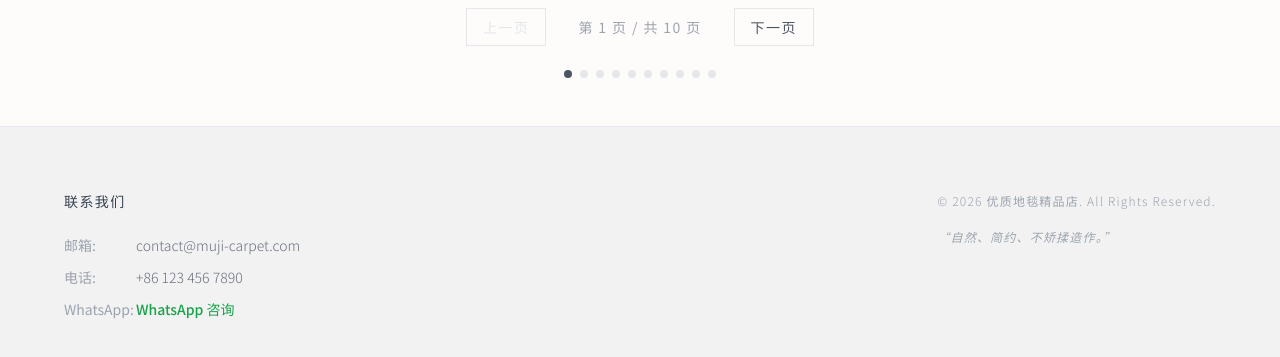
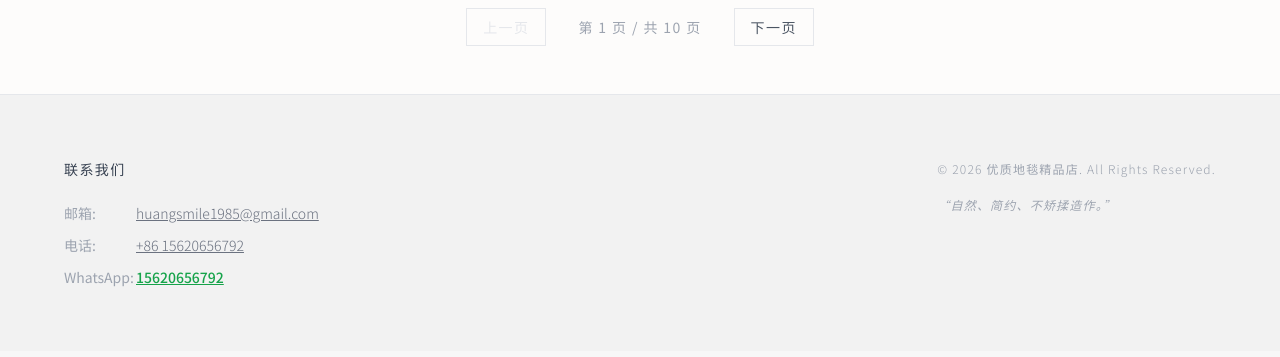
Before and after one commit to huangsmile1985/chang, a React (Vite) app: page / in a window 1280 px wide. Shown: the part 1069-1426 px from the top of the page. Built offline with nearby package versions, Linux system fonts and the light colour scheme.

Commit message:
Update App.tsx

```diff
--- a/App.tsx
+++ b/App.tsx
@@ -1,4 +1,3 @@
-
 import React, { useState, useMemo } from 'react';
 import { Language } from './types';
 import { TRANSLATIONS, MOCK_CARPETS } from './constants';
@@ -30,7 +29,7 @@ const App: React.FC = () => {
 
   return (
     <div className="min-h-screen flex flex-col bg-[#fdfcfb]">
-      {/* Header */}
+      {/* Header - 保持不变 */}
       <header className="bg-white border-b border-gray-100 py-12 px-6 sticky top-0 z-50 shadow-sm">
         <div className="max-w-6xl mx-auto flex flex-col md:flex-row justify-between items-center gap-6">
           <div className="text-center md:text-left">
@@ -41,7 +40,6 @@ const App: React.FC = () => {
               {t.subtitle}
             </p>
           </div>
-
           <button
             onClick={toggleLanguage}
             className="px-4 py-1 border border-gray-300 text-xs text-gray-500 hover:bg-gray-50 transition-colors tracking-widest"
@@ -51,9 +49,8 @@ const App: React.FC = () => {
         </div>
       </header>
 
-      {/* Main Content */}
+      {/* Main Content - 保持不变 */}
       <main className="flex-grow max-w-6xl mx-auto px-6 py-12 w-full">
-        {/* Grid Layout */}
         <div className="grid grid-cols-1 sm:grid-cols-2 lg:grid-cols-3 gap-12">
           {currentItems.map((carpet) => (
             <div key={carpet.id} className="group bg-white flex flex-col">
@@ -81,7 +78,7 @@ const App: React.FC = () => {
           ))}
         </div>
 
-        {/* Pagination */}
+        {/* Pagination - 保持不变 */}
         <div className="mt-16 flex flex-col items-center gap-6">
           <div className="flex items-center gap-8">
             <button
@@ -93,11 +90,9 @@ const App: React.FC = () => {
             >
               {t.prevPage}
             </button>
-
             <span className="text-sm text-gray-400 tracking-widest">
               {t.pageOf.replace('{current}', currentPage.toString()).replace('{total}', totalPages.toString())}
             </span>
-
             <button
               onClick={() => goToPage(currentPage + 1)}
               disabled={currentPage === totalPages}
@@ -108,23 +103,10 @@ const App: React.FC = () => {
               {t.nextPage}
             </button>
           </div>
-
-          <div className="flex gap-2">
-            {Array.from({ length: totalPages }).map((_, i) => (
-              <button
-                key={i}
-                onClick={() => goToPage(i + 1)}
-                className={`w-2 h-2 rounded-full transition-colors ${
-                  currentPage === i + 1 ? 'bg-gray-600' : 'bg-gray-200 hover:bg-gray-300'
-                }`}
-                aria-label={`Go to page ${i + 1}`}
-              />
-            ))}
-          </div>
         </div>
       </main>
 
-      {/* Footer */}
+      {/* Footer - 此处已更新你的联系信息 */}
       <footer className="bg-[#f2f2f2] border-t border-gray-200 py-16 px-6">
         <div className="max-w-6xl mx-auto flex flex-col md:flex-row justify-between items-start gap-12">
           <div className="space-y-4">
@@ -132,23 +114,30 @@ const App: React.FC = () => {
               {t.contactTitle}
             </h4>
             <div className="flex flex-col gap-3 text-sm text-gray-500 font-light">
+              {/* 修改后的邮箱 */}
               <p className="flex items-center gap-2">
                 <span className="font-normal text-gray-400 w-16">{t.email}:</span>
-                <a href="mailto:contact@muji-carpet.com" className="hover:text-gray-800 transition-colors">contact@muji-carpet.com</a>
+                <a href="mailto:huangsmile1985@gmail.com" className="hover:text-gray-800 transition-colors underline">
+                  huangsmile1985@gmail.com
+                </a>
               </p>
+              {/* 修改后的电话 */}
               <p className="flex items-center gap-2">
                 <span className="font-normal text-gray-400 w-16">{t.phone}:</span>
-                <a href="tel:+861234567890" className="hover:text-gray-800 transition-colors">+86 123 456 7890</a>
+                <a href="tel:+8615620656792" className="hover:text-gray-800 transition-colors underline">
+                  +86 15620656792
+                </a>
               </p>
+              {/* 修改后的 WhatsApp */}
               <p className="flex items-center gap-2">
                 <span className="font-normal text-gray-400 w-16">WhatsApp:</span>
                 <a
-                  href="https://wa.me/1234567890"
+                  href="https://wa.me/8615620656792"
                   target="_blank"
                   rel="noopener noreferrer"
-                  className="text-green-600 hover:underline font-medium"
+                  className="text-green-600 hover:text-green-700 font-medium underline"
                 >
-                  {t.whatsapp}
+                  15620656792
                 </a>
               </p>
             </div>
```
